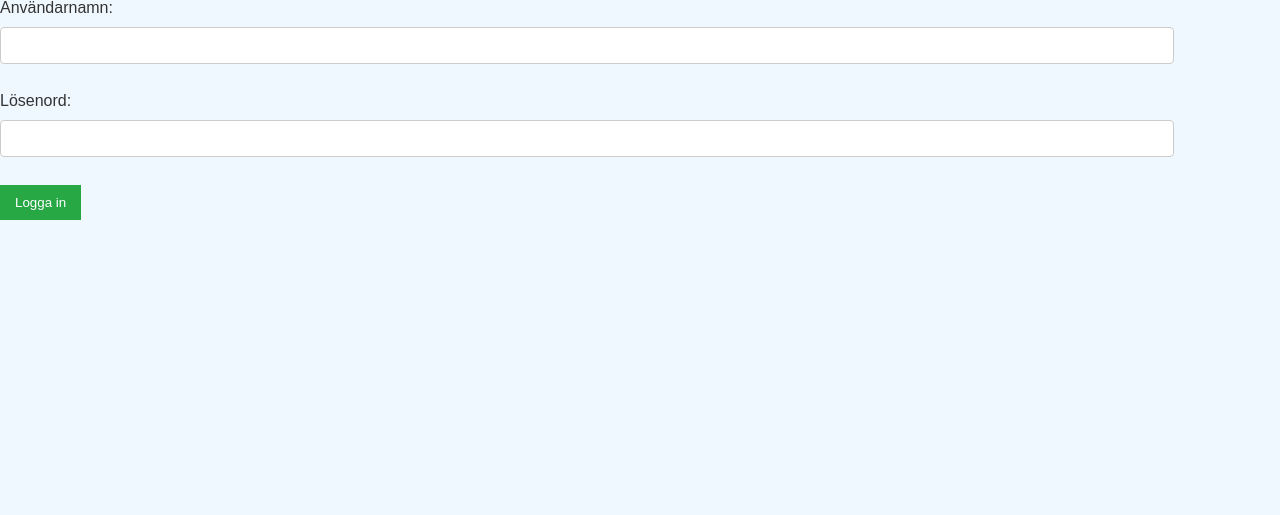
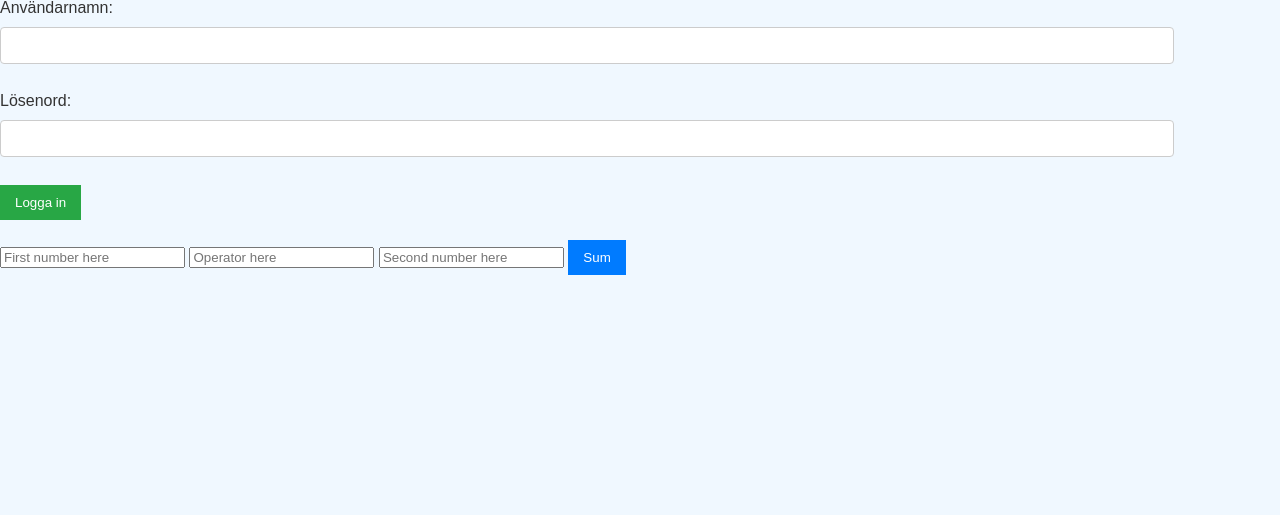
Before and after one commit to Carlchr/BetygshojandeProjekt, a Python web app: template templates/login.html in a window 1280 px wide. Shown: the part 155-670 px from the top of the page. Run offline with Jinja, Linux system fonts and the light colour scheme; the template is opened without the code that fills it, so the values that code supplies are empty.

Commit message:
num field

```diff
--- a/templates/login.html
+++ b/templates/login.html
@@ -12,4 +12,14 @@
 
         <input type="submit" value="Logga in">
 
+    </form>
+
+    <input type="Number" id="numInput1" placeHolder="First number here" autocomplete="off"/>
+        <input type="text" id="operatorInput" placeHolder="Operator here" autocomplete="off"/>
+        <input type="Number" id="numInput2" placeHolder="Second number here" autocomplete="off"/>
+        <button type="text" id="sumButton">Sum</button>
+
+    <br>
+    <div id="result"></div>
+
 {% endblock %}
```
